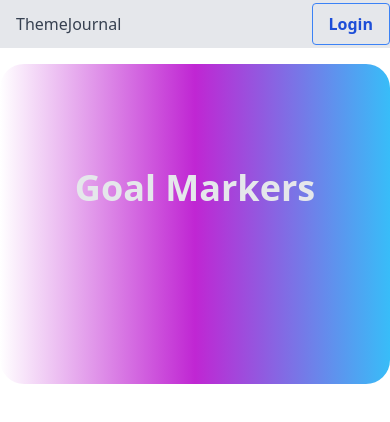
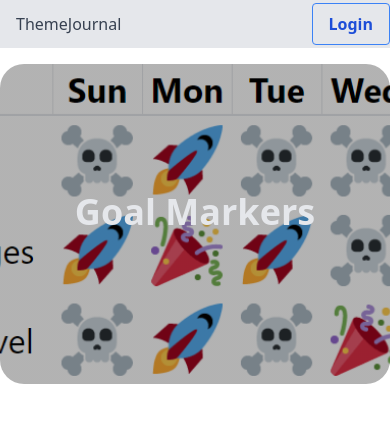
Before and after one commit to SophiaH67/theme-journal, a Next.js app: page / in a window 390 px wide. Shown: the top 422 px of the page. Built offline with nearby package versions, Linux system fonts and the light colour scheme; no server answers.

Commit message:
feat: mobile support for segments in homepage

```diff
--- a/components/home/Segment.tsx
+++ b/components/home/Segment.tsx
@@ -1,8 +1,7 @@
 import classNames from "classnames";
-import Image, { StaticImageData } from "next/image";
 
 interface Props {
-  image: string | StaticImageData;
+  image: string;
   children: React.ReactNode;
   className?: string;
   left: boolean;
@@ -12,26 +11,32 @@ export default function Segment({ children, left, image, className }: Props) {
   return (
     <div
       className={classNames(
-        "mx-0 mb-16 min-h-[20rem] rounded-3xl bg-cover",
+        "relative mx-0 mb-16 h-[20rem] rounded-3xl bg-cover",
         className
       )}
-      style={{
-        backgroundImage: `url(${image})`,
-      }}
     >
       <div
+        className="absolute top-0 left-0 h-[20rem] w-full bg-cover bg-center bg-no-repeat md:w-1/2"
+        style={{
+          backgroundImage: `url(${image})`,
+        }}
+      ></div>
+      <div
         className={classNames(
-          "bg-gradient h-full min-h-[20rem] w-full rounded-3xl from-transparent via-fuchsia-600 to-sky-400 bg-cover text-gray-200",
+          "absolute top-0 left-0 h-[20rem] w-full rounded-3xl from-black via-black to-black bg-cover text-gray-200 opacity-30 md:from-transparent md:via-fuchsia-600 md:to-sky-400 md:opacity-100",
           left ? "bg-gradient-to-l" : "bg-gradient-to-r"
         )}
-      >
+      ></div>
+      <div className="absolute top-0 left-0 h-[20rem] w-full rounded-3xl text-gray-200">
         <div
           className={classNames(
             "flex w-full px-2 py-3 lg:px-6 lg:py-8",
             left ? "flex-row" : "flex-row-reverse"
           )}
         >
-          <div className="table h-full w-full max-w-2xl">{children}</div>
+          <div className="table h-[17rem] w-full max-w-2xl md:h-[14rem]">
+            {children}
+          </div>
         </div>
       </div>
     </div>
--- a/pages/index.tsx
+++ b/pages/index.tsx
@@ -1,12 +1,11 @@
 import type { NextPage } from "next";
 import Segment from "../components/home/Segment";
-import goalsExample from "../components/home/goals_example.png";
 
 const Home: NextPage = () => {
   return (
     <div>
-      <Segment image={goalsExample} left={false}>
-        <h1 className="table-cell h-[14rem] text-center align-middle text-4xl font-bold md:text-6xl">
+      <Segment image={"/goals_example.png"} left={false}>
+        <h1 className="table-cell h-full text-center align-middle text-4xl font-bold md:text-6xl">
           Goal Markers
         </h1>
       </Segment>
```
Also changed, not shown: public/goals_example.png (renamed from components/home/goals_example.png).
